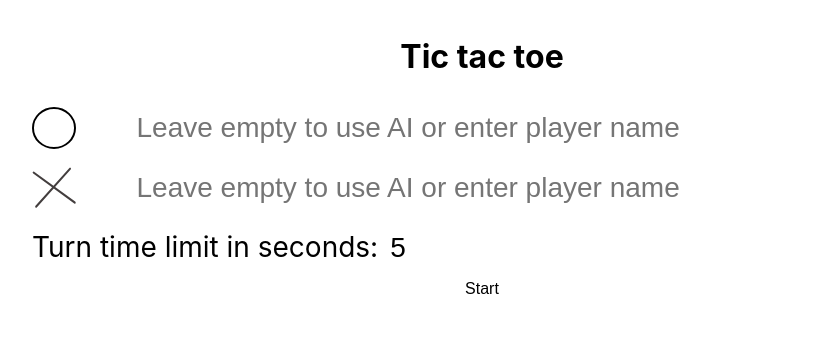
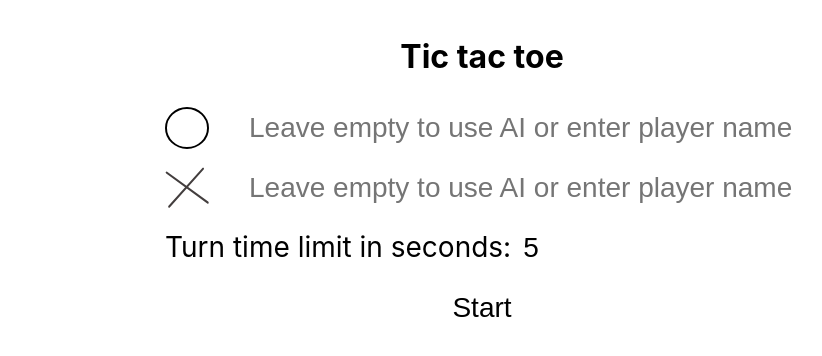
Before and after one commit to lightme-fan/tic-tac-toe, a React (Create React App) app: page / in a window 1280 px wide. Shown: the top 356 px of the page, without its empty margins (158-980 px from the left). Built offline with nearby package versions, Linux system fonts and the light colour scheme.

Commit message:
Set font size

```diff
--- a/src/components/Button/Button.tsx
+++ b/src/components/Button/Button.tsx
@@ -1,5 +1,6 @@
 import React from 'react'
 import styled from 'styled-components'
+import { fontSize } from '../../container/MainContainer'
 
 interface ButtonProp {
   label: string
@@ -21,7 +22,7 @@ const ButtonStyle = styled.div`
     background-color: transparent;
     border: none;
     cursor: pointer;
-    font-size: 1rem;
+    ${fontSize}
   }
 `
 
--- a/src/components/Input/Input.tsx
+++ b/src/components/Input/Input.tsx
@@ -1,5 +1,6 @@
 import React from 'react'
 import styled from 'styled-components'
+import { fontSize } from '../../container/MainContainer'
 
 interface InputProps {
   iconSrc?: string
@@ -38,10 +39,14 @@ const Input: React.FC<InputProps> = ({
 const Label = styled.label`
   display: flex;
   flex-direction: row;
-  gap: calc(39px / 2);
+  gap: 2%;
 
   img {
     max-width: 44px;
+
+    @media (max-width: 538px) {
+      max-width: 22px;
+    }
   }
 
   span {
@@ -52,8 +57,7 @@ const Label = styled.label`
 export const InputStyle = styled.input`
   width: 100%;
   border: none;
-  font-size: 28px;
-  line-height: 58px;
+  ${fontSize}
 
   &:hover,
   &:focus {
--- a/src/components/Timer/Timer.tsx
+++ b/src/components/Timer/Timer.tsx
@@ -1,5 +1,6 @@
 import React from 'react'
 import styled from 'styled-components'
+import { fontSize } from '../../container/MainContainer'
 
 interface TimerProps {
   value: string
@@ -17,15 +18,13 @@ const Timer: React.FC<TimerProps> = ({ value, onChange }) => {
 
 const TimerStyle = styled.div`
   display: flex;
-  font-size: 28px;
-  line-height: 58px;
+  ${fontSize}
 
   input {
-    width: 30%;
+    width: 18%;
     margin-left: 10px;
     border: none;
-    font-size: 28px;
-    line-height: 58px;
+    ${fontSize}
 
     &:hover,
     &:focus {
--- a/src/container/MainContainer.tsx
+++ b/src/container/MainContainer.tsx
@@ -1,5 +1,14 @@
-import styled from 'styled-components'
+import styled, { css } from 'styled-components'
 import Header from '../components/Header/Header'
+
+export const fontSize = css`
+  font-size: 28px;
+  line-height: 58px;
+  @media (max-width: 538px) {
+    font-size: 1rem;
+    line-height: 47px;
+  }
+`
 
 const MainContainer: React.FC = ({ children }) => {
   return (
@@ -25,6 +34,7 @@ const Wrapper = styled.div`
   gap: 44px;
 
   form {
+    max-width: 634px;
     width: 100%;
     align-self: center;
   }
```
